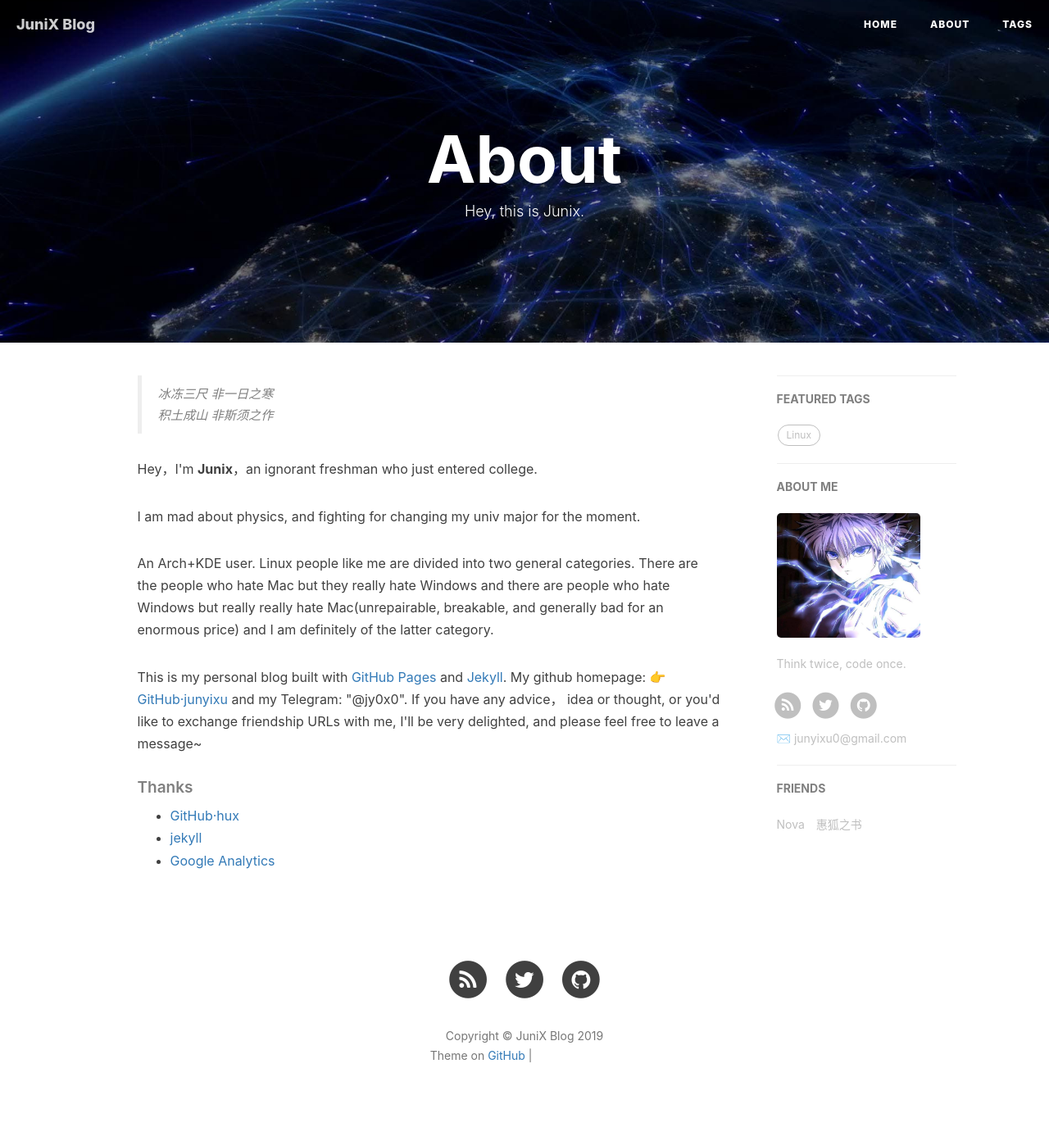
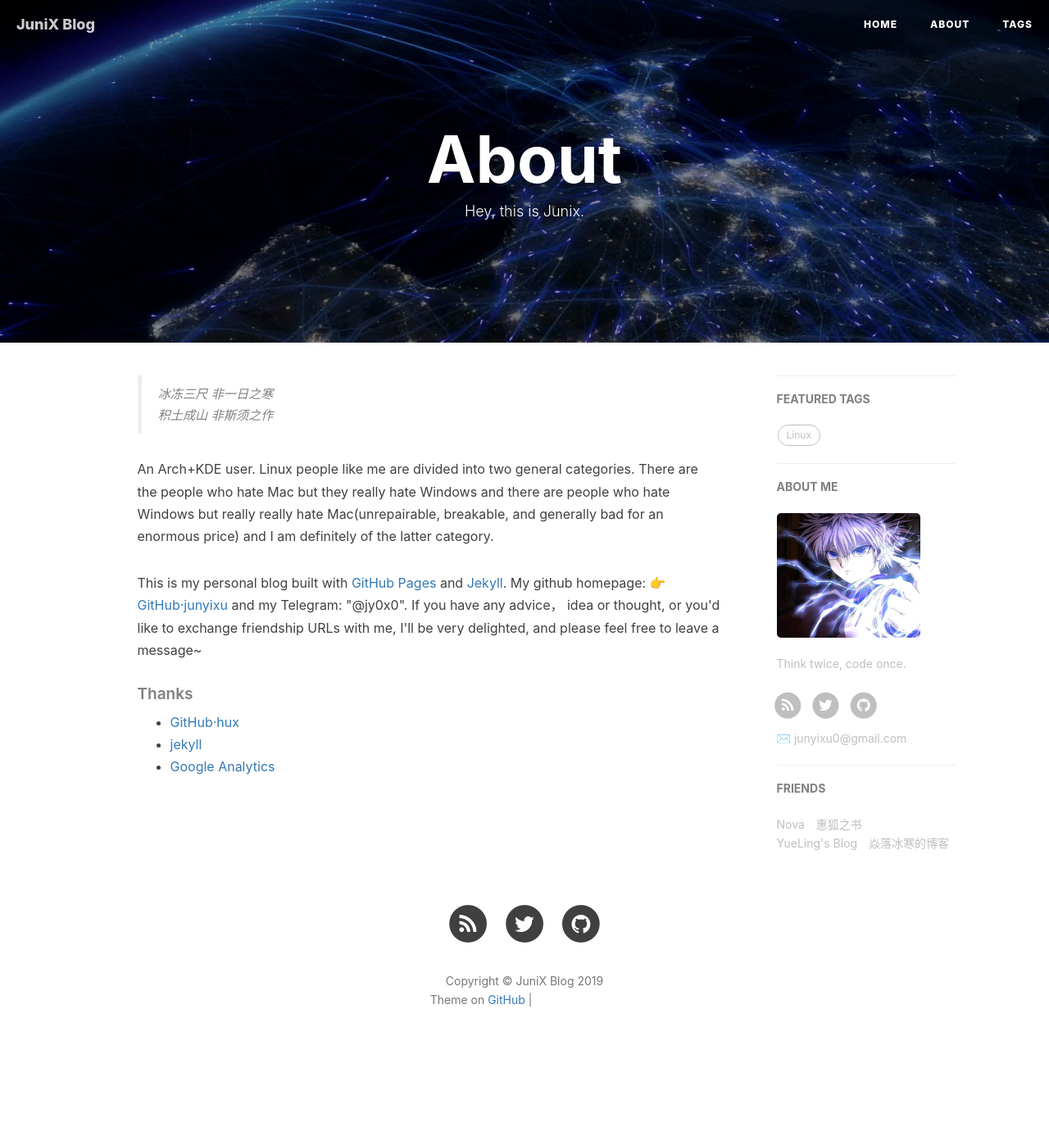
Before and after one commit to junyixu/junyixu.github.io, a Jekyll site: the page built from about.html, in a window 1280 px wide. Shown: the whole page at 82% size. Built offline with Jekyll 4.4.1, drawn with Linux system fonts in a browser that asks for light colours; nearby versions of some CDN libraries; comment, search, counter and statistics services are not loaded; after the commit the page ends 1324 px from its top, so only the background shows below that; grey boxes are pictures that could not be loaded.

Commit message:
add friends

```diff
--- a/_config.yml
+++ b/_config.yml
@@ -103,5 +103,13 @@ friends: [
     {
         title: "惠狐之书",
         href: "https://blog.megumifox.com"
+    },
+    {
+        title: "YueLing's Blog",
+        href: "https://blog.csdn.net/cfarmerreally"
+    },
+    {
+        title: "焱落冰寒的博客",
+        href: "http://www.iceplosion.xyz/"
     }
 ]
--- a/about.html
+++ b/about.html
@@ -17,10 +17,6 @@ header-img: "img/post-bg-os-metro.jpg"
     <!--copied from markdown -->
     <blockquote><p>冰冻三尺 非一日之寒<br>
     积土成山 非斯须之作</p></blockquote>
-
-    <p>Hey，I'm <strong>Junix</strong>，an ignorant freshman who just entered college.</p>
-
-    <p>I am mad about physics, and fighting for changing my univ major for the moment.</p>
 
 	<p>An Arch+KDE user. Linux people like me are divided into two general categories. There are the
 people who hate Mac but they really hate Windows and there are people who
```
